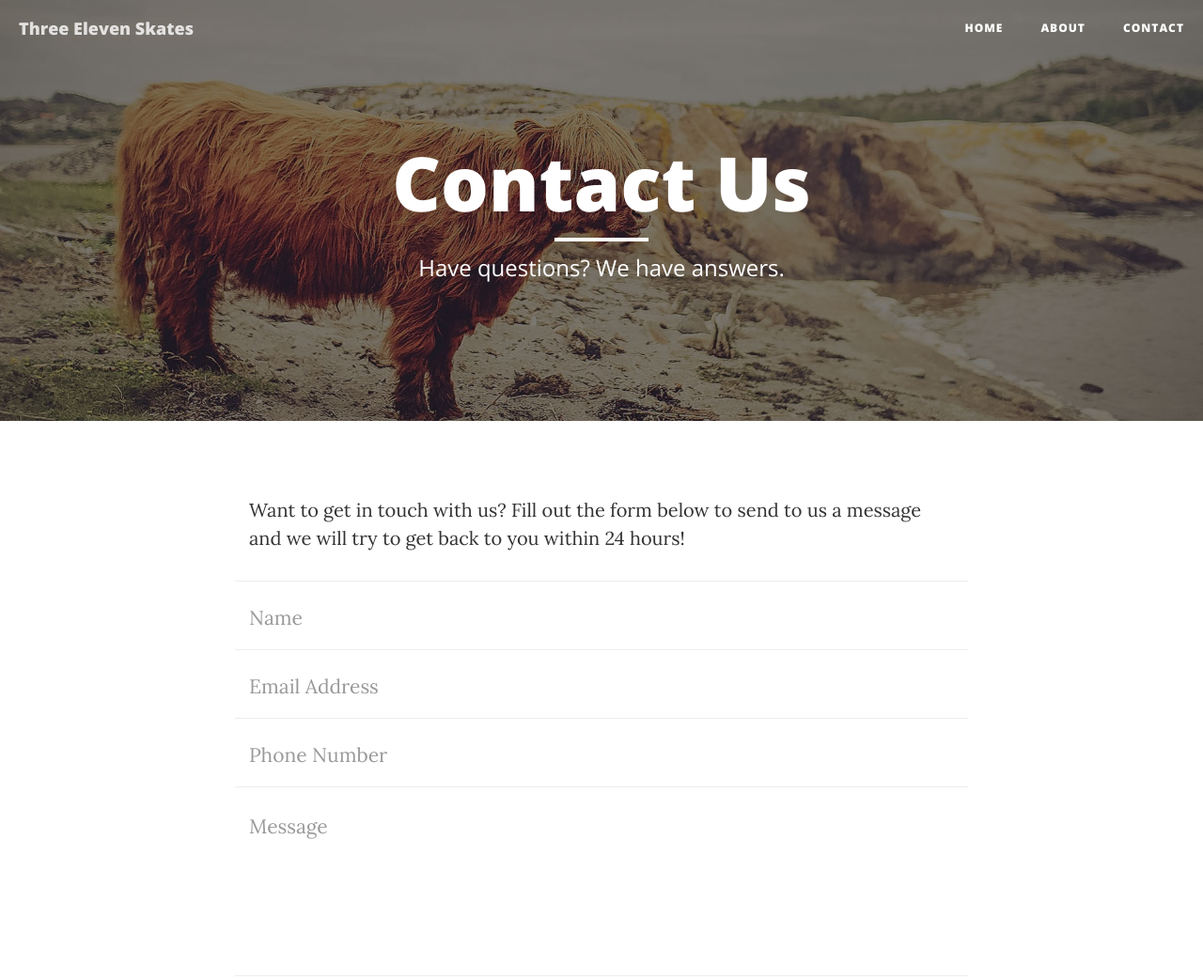
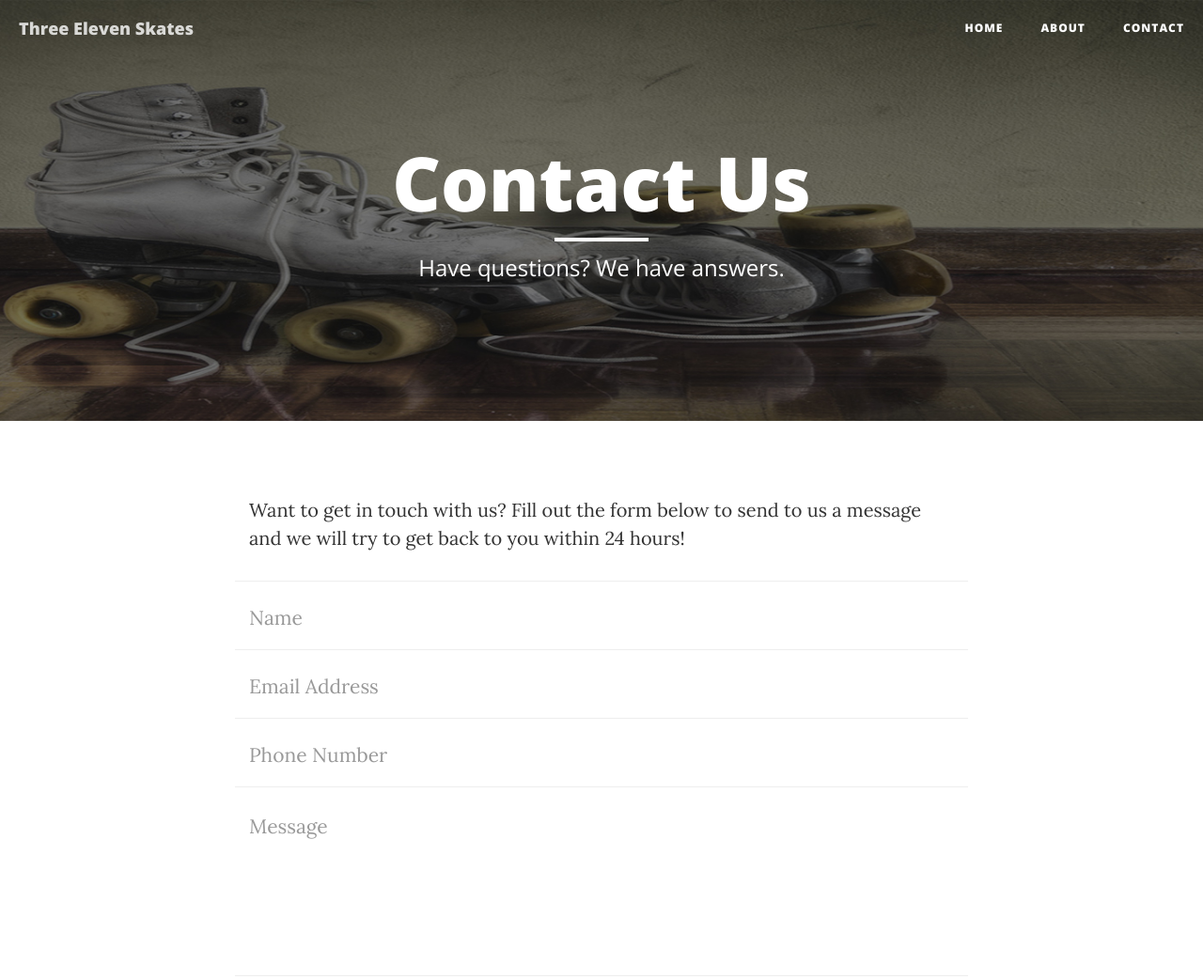
Before and after one commit to abdualrahmankhalil/full-website, a website: page contact.html in a window 1280 px wide. Shown: the top 1042 px of the page at 94% size. Drawn offline with nearby package versions, Linux system fonts and the light colour scheme.

Commit message:
Update contact.html

```diff
--- a/contact.html
+++ b/contact.html
@@ -66,7 +66,7 @@
 
     <!-- Page Header -->
     <!-- Set your background image for this header on the line below. -->
-    <header class="intro-header" style="background-image: url('img/contact-bg.jpg')">
+    <header class="intro-header" style="background-image: url('img/about-bg.jpg')">
         <div class="container">
             <div class="row">
                 <div class="col-lg-8 col-lg-offset-2 col-md-10 col-md-offset-1">
```
